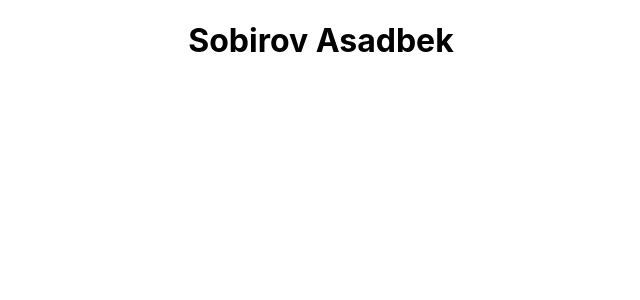
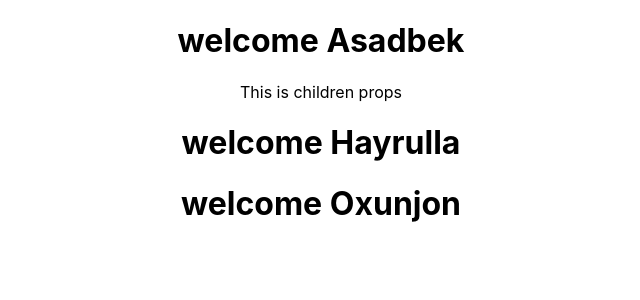
Before and after one commit to Asadbek-Dev/React_Sources, a React (Create React App) app: page / in a window 1280 px wide. Shown: the top 300 px of the page, without its empty margins (319-959 px from the left). Built offline with nearby package versions, Linux system fonts and the light colour scheme.

Commit message:
props completed

```diff
--- a/src/App.js
+++ b/src/App.js
@@ -2,13 +2,19 @@ import './App.css';
 import ClassComponent from './components/ClassComponent';
 import { FunctionalComponent } from './components/FunctionalComponent';
 import { Hello } from './jsx/Hello';
+import Greet from './props/Greet';
 
 function App() {
   return (
     <div className="App">
      {/* <FunctionalComponent/>
-     <ClassComponent/> */}
-     <Hello/>
+     <ClassComponent/>
+     <Hello/> */}
+     <Greet name='Asadbek' lastName='Sobirov'>
+       <p>This is children props</p>
+     </Greet>
+     <Greet name='Hayrulla' lastName='Ahmedov' />
+     <Greet name='Oxunjon' lastName='Ramatov'/>
     </div>
   );
 }
--- /dev/null
+++ b/src/props/Greet.js
@@ -0,0 +1,27 @@
+// import React from 'react'
+
+// const Greet = (props) => {
+//     console.log(props);
+//   return (
+//       <div>
+//         <h1>Welcome {props.name} {props.lastName}  </h1>
+//         {props.children}
+//       </div>
+//   )
+// }
+
+// export default Greet
+import React, { Component } from 'react';
+
+class Greet extends Component {
+    render(props) {
+        return (
+            <div>
+                <h1>welcome {this.props.name}</h1>
+                {this.props.children}
+            </div>
+        );
+    }
+}
+
+export default Greet;
```
